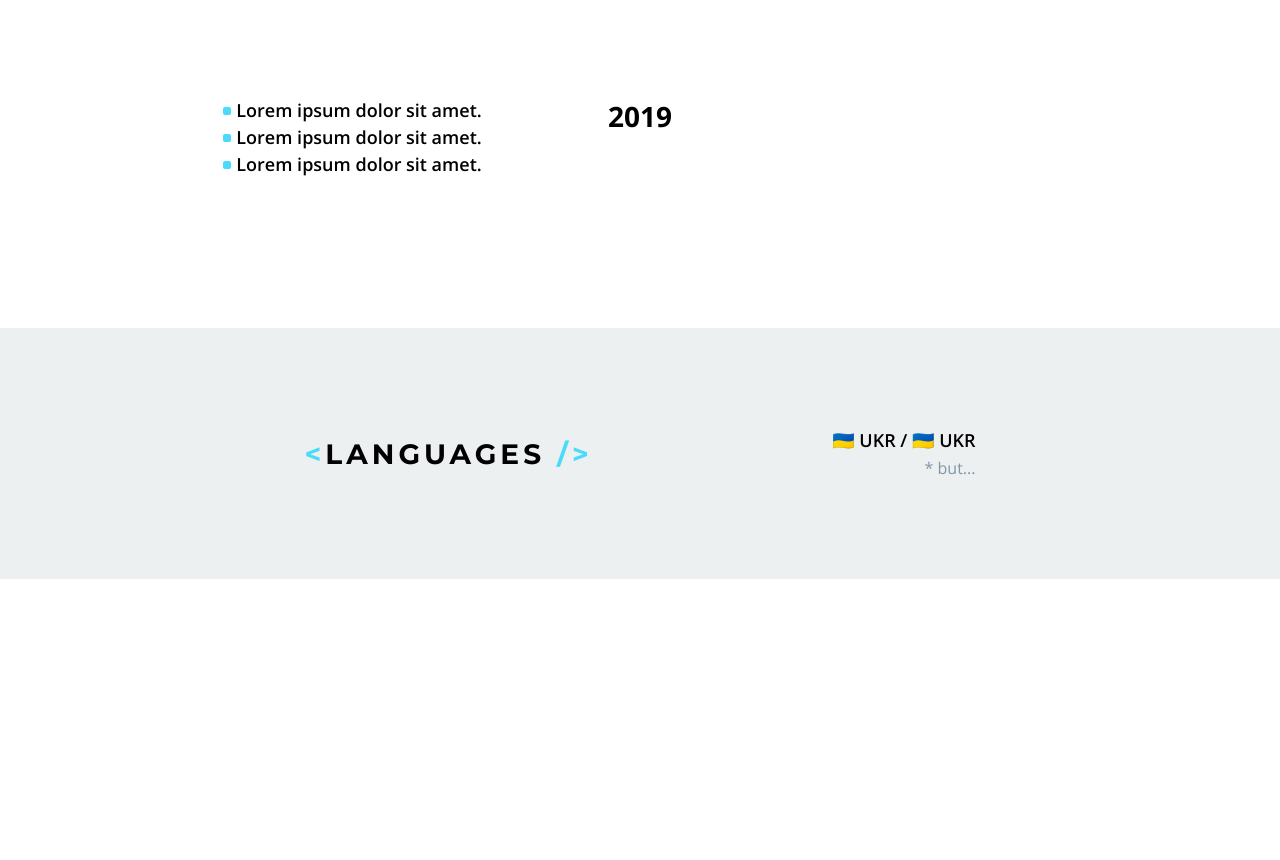
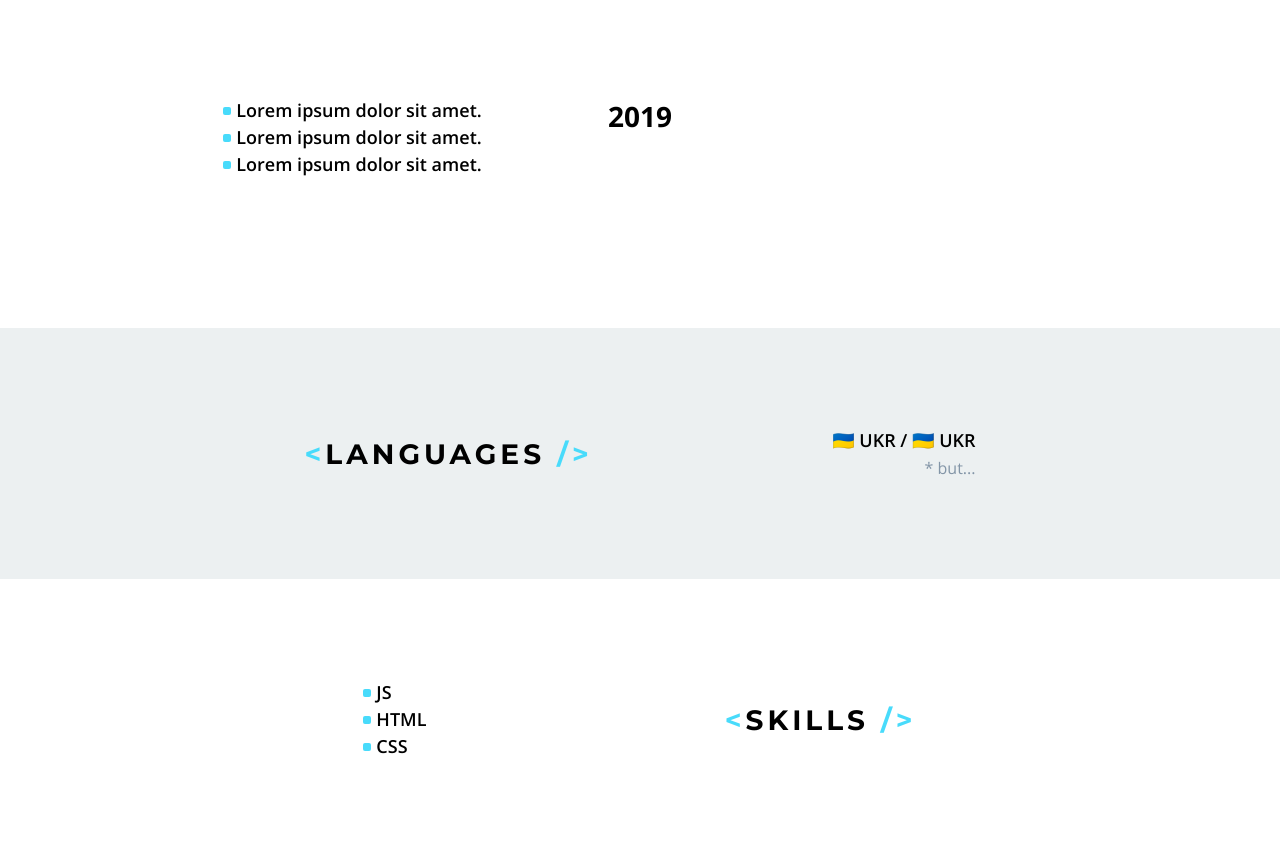
Before and after one commit to kurovskyi/homepage, a plain HTML site: page index.html in a window 1280 px wide. Shown: the part 1299-2159 px from the top of the page. Before the commit the page ends 1878 px from the top, so only its background shows below. Drawn offline with Linux system fonts and the light colour scheme.

Commit message:
Created "skills" section

```diff
--- a/assets/css/main.css
+++ b/assets/css/main.css
@@ -292,3 +292,11 @@ section {
   font-size: 16px;
   text-align: right;
 }
+
+/* SKILLS SECTION */
+
+.skills__inner-container {
+  display: flex;
+  align-items: center;
+  justify-content: space-evenly;
+}
--- a/index.html
+++ b/index.html
@@ -244,6 +244,20 @@
           </div>
         </div>
       </section>
+      <section class="skills bg">
+        <div class="container">
+          <div class="skills__inner-container">
+            <ul>
+              <li>JS</li>
+              <li>HTML</li>
+              <li>CSS</li>
+            </ul>
+            <div class="skills__title">
+              <h2>SKILLS</h2>
+            </div>
+          </div>
+        </div>
+      </section>
     </main>
   </body>
 </html>
```
